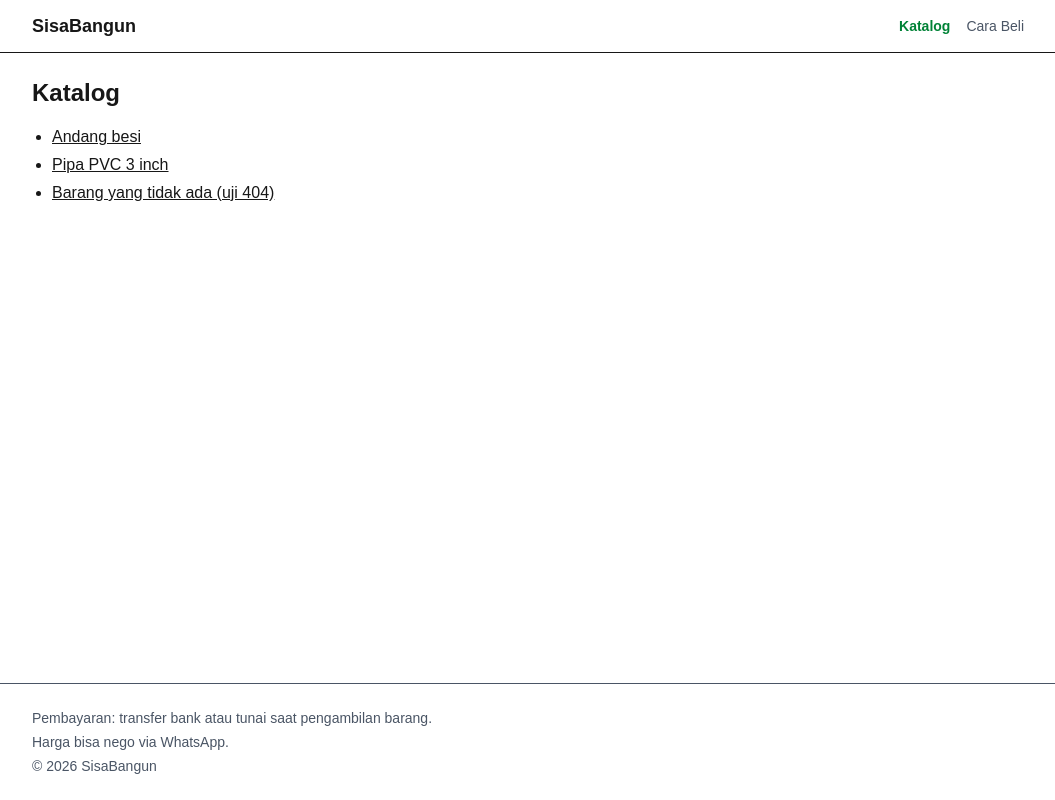
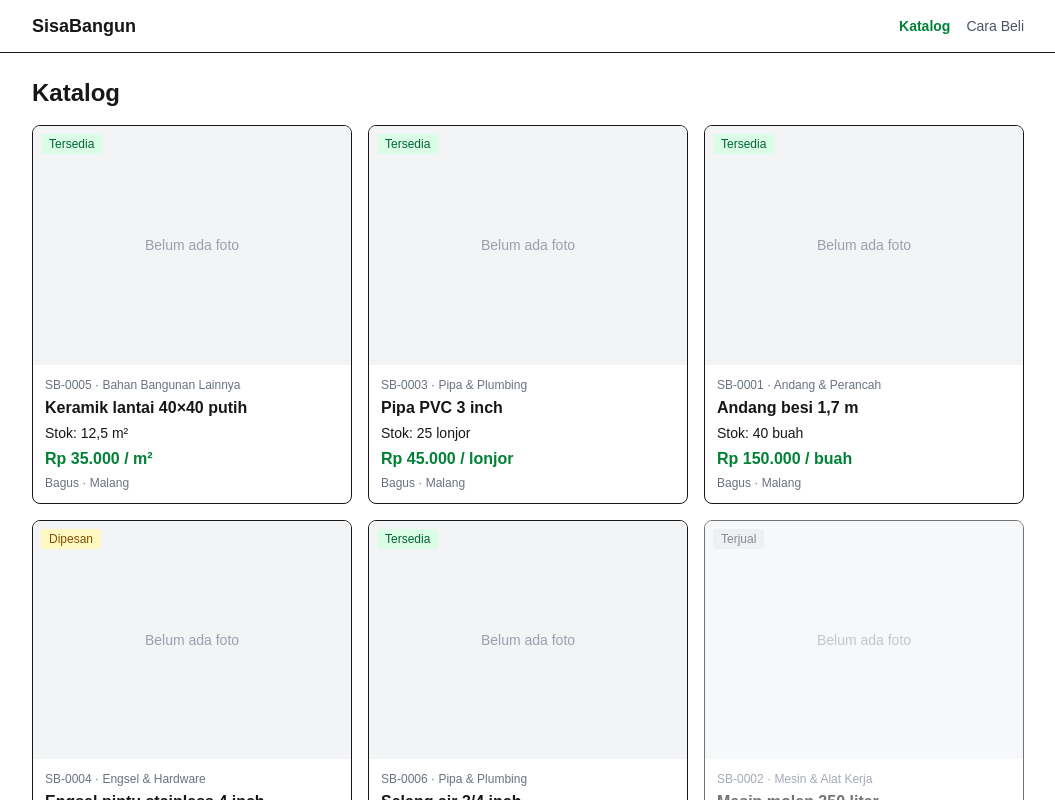
Before and after one commit to alpinnbtk/SisaBangun, a Next.js app: page /barang in a window 1280 px wide. Shown: the top 800 px of the page, without its empty margins (112-1167 px from the left). Built offline with nearby package versions, Linux system fonts and the light colour scheme.

Commit message:
feat: add ItemCard and render catalog from dummy data

```diff
--- a/src/app/(public)/barang/[slug]/page.tsx
+++ b/src/app/(public)/barang/[slug]/page.tsx
@@ -1,17 +1,29 @@
+import type { Metadata } from "next";
 import { notFound } from "next/navigation";
-import { SAMPLE } from "../sample";
+import { STATUS_LABEL, formatPrice, formatQuantity } from "@/lib/item-format";
+import { getItemBySlug } from "@/lib/items";
+
+export async function generateMetadata({ params }: PageProps<"/barang/[slug]">): Promise<Metadata> {
+  const { slug } = await params;
+  const item = await getItemBySlug(slug);
+  return { title: item ? item.title : "Barang tidak ditemukan" };
+}
 
 export default async function ItemDetailPage({ params }: PageProps<"/barang/[slug]">) {
-  const { slug } = await params; // params is a Promise in Next.js 15+
-  const item = SAMPLE.find((i) => i.slug === slug);
+  const { slug } = await params;
+  const item = await getItemBySlug(slug);
 
-  if (!item) notFound(); // returns `never`, so TS knows `item` is defined below
+  if (!item) notFound();
 
   return (
     <article className="space-y-2">
-      <p className="text-sm text-gray-500">{item.code}</p>
+      <p className="text-sm text-gray-500">
+        {item.code} · {item.category.name} · {STATUS_LABEL[item.status]}
+      </p>
       <h1 className="text-2xl font-bold">{item.title}</h1>
-      <p className="text-gray-600">Detail barang akan dibangun di Hari 10.</p>
+      <p>Stok: {formatQuantity(item.quantity, item.unit)}</p>
+      <p className="font-semibold">{formatPrice(item.price_per_unit, item.unit)}</p>
+      {item.description && <p className="text-gray-600">{item.description}</p>}
     </article>
   );
 }
--- a/src/app/(public)/barang/page.tsx
+++ b/src/app/(public)/barang/page.tsx
@@ -1,31 +1,20 @@
 import type { Metadata } from "next";
-import Link from "next/link";
-import { SAMPLE } from "./sample";
+import { ItemCard } from "@/components/ItemCard";
+import { getItems } from "@/lib/items";
 
 export const metadata: Metadata = { title: "Katalog" };
 
-const sleep = (ms: number) => new Promise((resolve) => setTimeout(resolve, ms));
-
 export default async function CatalogPage() {
-  await sleep(1500); // TEMP: lets you see loading.tsx — remove after Step 7
+  const items = await getItems();
 
   return (
     <section className="space-y-4">
       <h1 className="text-2xl font-bold">Katalog</h1>
-      <ul className="list-disc space-y-1 pl-5">
-        {SAMPLE.map((item) => (
-          <li key={item.slug}>
-            <Link href={`/barang/${item.slug}`} className="underline">
-              {item.title}
-            </Link>
-          </li>
+      <div className="grid grid-cols-1 gap-4 sm:grid-cols-2 lg:grid-cols-3">
+        {items.map((item) => (
+          <ItemCard key={item.id} item={item} />
         ))}
-        <li>
-          <Link href="/barang/tidak-ada" className="underline">
-            Barang yang tidak ada (uji 404)
-          </Link>
-        </li>
-      </ul>
+      </div>
     </section>
   );
 }
--- a/src/app/(public)/barang/sample.ts
+++ /dev/null
@@ -1,5 +0,0 @@
-// TEMP (Day 7): replaced by real Item data on Day 8
-export const SAMPLE = [
-  { slug: "andang-besi-sb-0001", code: "SB-0001", title: "Andang besi" },
-  { slug: "pipa-pvc-3-inch-sb-0003", code: "SB-0003", title: "Pipa PVC 3 inch" },
-];
--- /dev/null
+++ b/src/components/ItemCard.tsx
@@ -0,0 +1,58 @@
+import Image from "next/image";
+import Link from "next/link";
+import { CONDITION_LABEL, STATUS_LABEL, formatPrice, formatQuantity } from "@/lib/item-format";
+import { photoUrl } from "@/lib/items";
+import type { ItemStatus, ItemWithRelations } from "@/types/item";
+
+const STATUS_STYLE: Record<ItemStatus, string> = {
+  available: "bg-green-100 text-green-800",
+  reserved: "bg-yellow-100 text-yellow-800",
+  sold: "bg-gray-200 text-gray-700",
+};
+
+export function ItemCard({ item }: { item: ItemWithRelations }) {
+  const cover = item.photos[0];
+  const isSold = item.status === "sold";
+
+  return (
+    <Link
+      href={`/barang/${item.slug}`}
+      className={`group block overflow-hidden rounded-lg border bg-white transition hover:shadow-md ${isSold ? "opacity-60" : ""}`}
+    >
+      <div className="relative aspect-[4/3] bg-gray-100">
+        {cover ? (
+          <Image
+            src={photoUrl(cover.storage_path)}
+            alt={item.title}
+            fill
+            sizes="(min-width: 1024px) 33vw, (min-width: 640px) 50vw, 100vw"
+            className="object-cover"
+          />
+        ) : (
+          <div className="flex h-full items-center justify-center text-sm text-gray-400">
+            Belum ada foto
+          </div>
+        )}
+        <span
+          className={`absolute top-2 left-2 rounded px-2 py-0.5 text-xs font-medium ${STATUS_STYLE[item.status]}`}
+        >
+          {STATUS_LABEL[item.status]}
+        </span>
+      </div>
+
+      <div className="space-y-1 p-3">
+        <p className="text-xs text-gray-500">
+          {item.code} · {item.category.name}
+        </p>
+        <h3 className="leading-snug font-semibold group-hover:underline">{item.title}</h3>
+        <p className="text-sm">Stok: {formatQuantity(item.quantity, item.unit)}</p>
+        <p className="font-semibold text-green-700">
+          {formatPrice(item.price_per_unit, item.unit)}
+        </p>
+        <p className="text-xs text-gray-500">
+          {CONDITION_LABEL[item.condition]} · {item.location_area}
+        </p>
+      </div>
+    </Link>
+  );
+}
```
